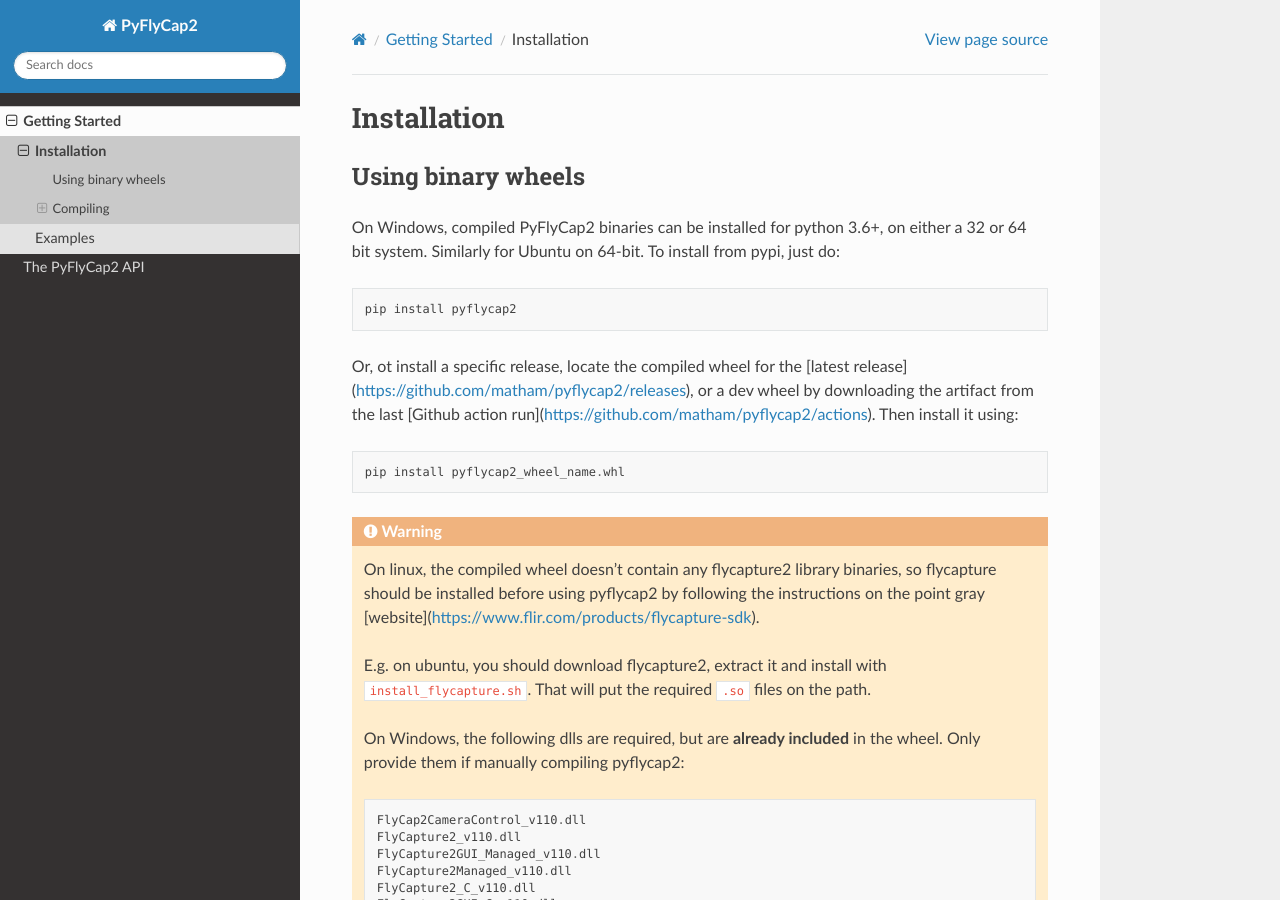
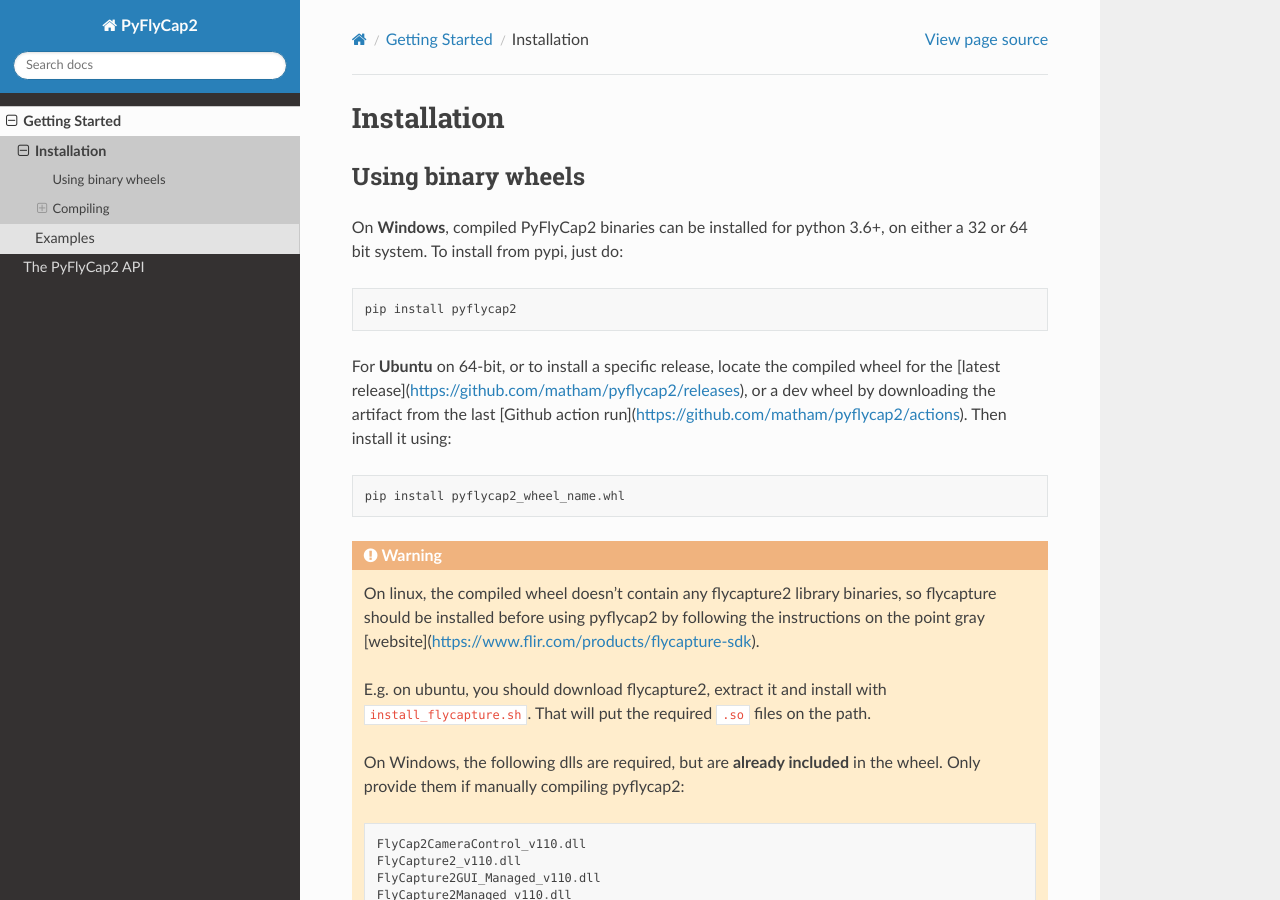
Before and after one commit to matham/pyflycap2, a Sphinx documentation site: the page built from doc/source/installation.rst, in a window 1280 px wide and 900 px high. Built offline with Sphinx 7.4.7 and the Read the Docs theme 2.0.0, drawn with Linux system fonts in a browser that asks for light colours.

Commit message:
Update install instructions for ubuntu.

```diff
--- a/doc/source/installation.rst
+++ b/doc/source/installation.rst
@@ -7,13 +7,12 @@
 Using binary wheels
 -------------------
 
-On Windows, compiled PyFlyCap2 binaries can be installed for python 3.6+,
-on either a 32 or 64 bit system. Similarly for Ubuntu on 64-bit. To install
-from pypi, just do::
+On **Windows**, compiled PyFlyCap2 binaries can be installed for python 3.6+,
+on either a 32 or 64 bit system. To install from pypi, just do::
 
     pip install pyflycap2
 
-Or, ot install a specific release, locate the compiled wheel for the [latest
+For **Ubuntu** on 64-bit, or to install a specific release, locate the compiled wheel for the [latest
 release](https://github.com/matham/pyflycap2/releases), or a dev wheel
 by downloading the artifact from the last
 [Github action run](https://github.com/matham/pyflycap2/actions). Then
```
